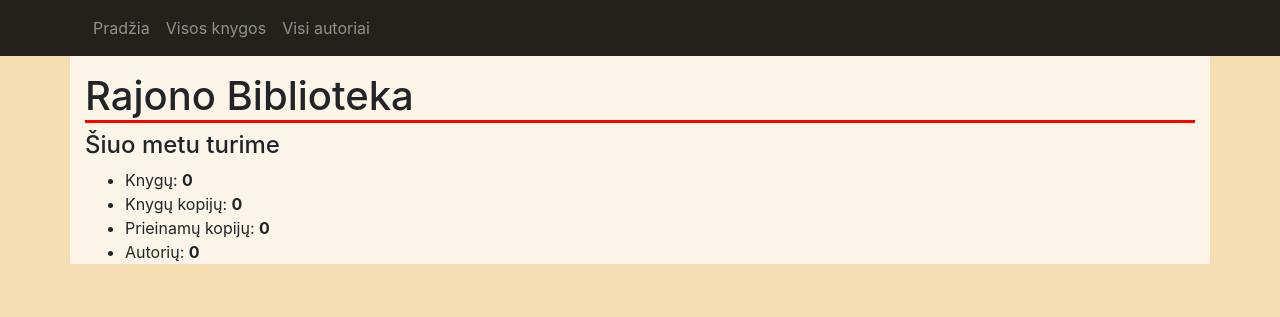
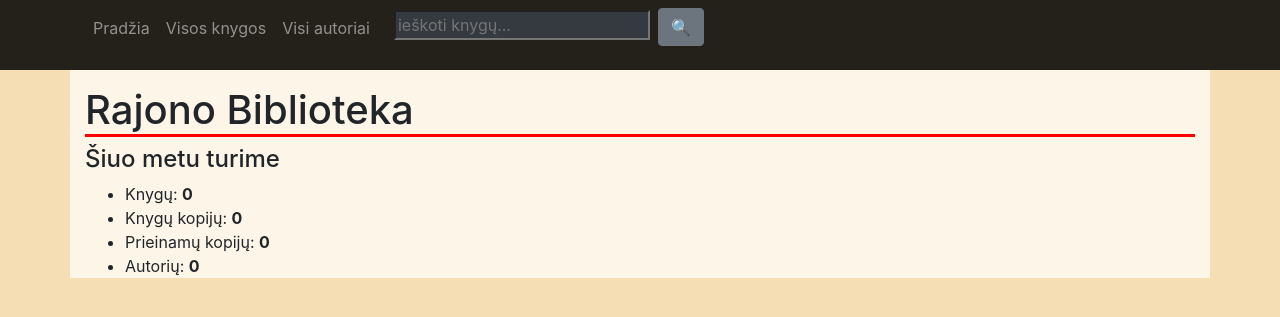
Before and after one commit to User852963741/ptu1_library, a Django app: page /library/ in a window 1280 px wide. Shown: the top 317 px of the page. Run offline with Django 4.2, Linux system fonts and the light colour scheme; data that the repository does not hold is empty.

Commit message:
global search

```diff
--- a/library/books/templates/books/base.html
+++ b/library/books/templates/books/base.html
@@ -22,6 +22,12 @@
                         <li class="nav-item"><a class="nav-link" href="{% url 'index' %}">Pradžia</a></li>
                         <li class="nav-item"><a class="nav-link" href="{% url 'books' %}">Visos knygos</a></li>
                         <li class="nav-item"><a class="nav-link" href="{% url 'authors' %}">Visi autoriai</a></li>
+                        <li class="nav-item mx-3">
+                            <form action="{% url 'search' %}" method="get" class="mb-3">
+                                <input type="text" name="search" value="{{ request.GET.search }}" placeholder="ieškoti knygų..." class="bg-dark text-light">
+                                <button type="submit" class="btn btn-secondary ml-1">&#128269;</button>
+                            </form>
+                        </li>
                     {% endblock navigation %}</ul>
                 </div>
             </div>
--- a/library/books/templates/books/book_list.html
+++ b/library/books/templates/books/book_list.html
@@ -2,10 +2,6 @@
 {% block content %}
     <div class="container py-3">
         <h1>Knygos</h1>
-        <form action="{% url 'books' %}" method="get" class="d-flex mb-3">
-            <input type="text" name="search_title" value="{{ request.GET.search_title }}" placeholder="ieškoti knygų..." class="flex-grow-1">
-            <button type="submit" class="btn btn-secondary ml-1">&#128269; ieškoti</button>
-        </form>
 
         {% include 'books/includes/paginator.html' %}
 
--- a/library/books/templates/books/includes/paginator.html
+++ b/library/books/templates/books/includes/paginator.html
@@ -1,3 +1,4 @@
+{% if page_obj %}
 <div class="paginator">
     <span class="step-links">
         {% if page_obj.has_previous %}
@@ -19,3 +20,4 @@
         {% endif %}
     </span>
 </div>
+{% endif %}
--- a/library/books/urls.py
+++ b/library/books/urls.py
@@ -8,4 +8,5 @@ urlpatterns = [
     path('author/<int:author_id>/', views.author, name='author'),
     path('books/', views.BookListView.as_view(), name='books'),
     path('book/<int:pk>/', views.BookDetailView.as_view(), name='book'),
+    path('search/', views.search, name='search'),
 ]
--- a/library/books/views.py
+++ b/library/books/views.py
@@ -1,4 +1,5 @@
 from django.core.paginator import Paginator
+from django.db.models import Q
 from django.shortcuts import render, get_object_or_404
 from django.views import generic
 from .models import Book, Author, BookInstance
@@ -18,6 +19,16 @@ def index(request):
     }
 
     return render(request, 'books/index.html', context)
+
+
+def search(request):
+    search = request.GET.get('search')
+    search_results = Book.objects.filter(
+        Q(title__icontains=search) |
+        Q(summary__icontains=search) |
+        Q(author__last_name__istartswith=search)
+    )
+    return render(request, 'books/book_list.html', {'books': search_results, 'search': search, })
 
 
 def authors(request):
@@ -42,8 +53,8 @@ class BookListView(generic.ListView):
 
     def get_queryset(self):
         queryset = super().get_queryset()
-        if self.request and self.request.GET and self.request.GET.get('search_title'):
-            queryset = queryset.filter(title__icontains=self.request.GET.get('search_title'))
+        if self.request and self.request.GET and self.request.GET.get('search'):
+            queryset = queryset.filter(title__icontains=self.request.GET.get('search'))
         return queryset
 
     def get_context_data(self, **kwargs):
```
